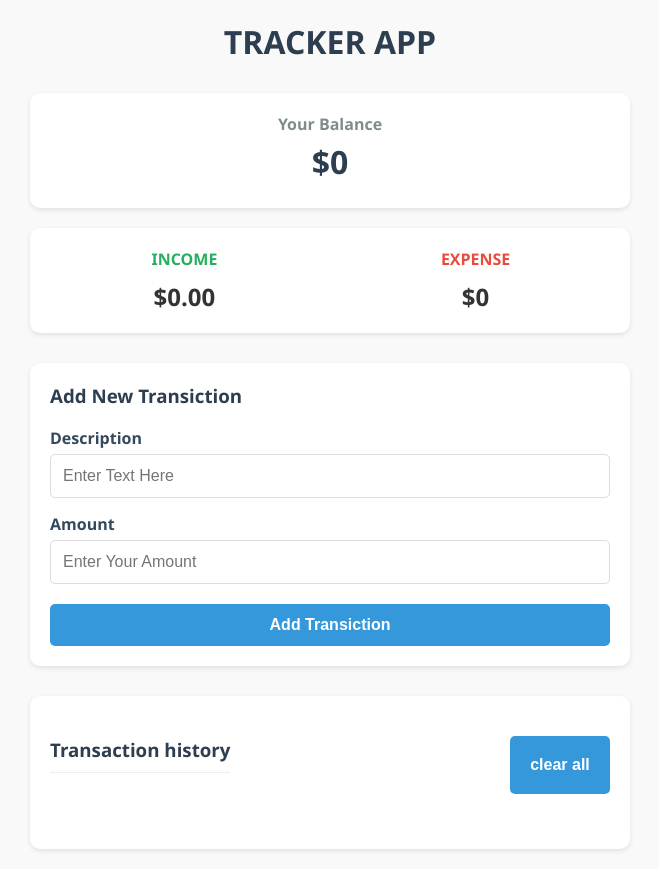
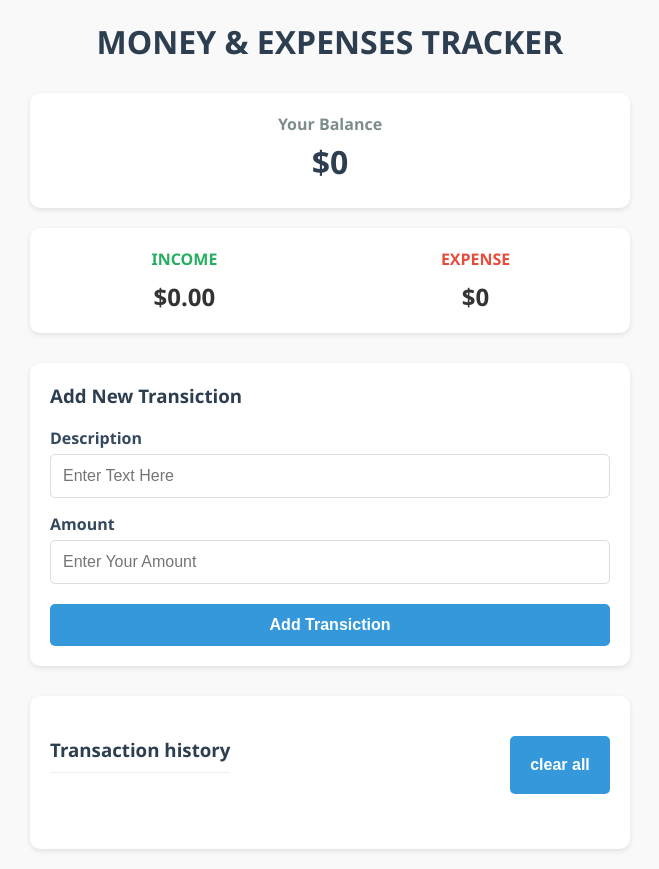
Before and after one commit to Vikk-got/expense-tracker, a plain HTML site: page index.html in a window 1280 px wide. Shown: the whole page, without its empty margins (310-969 px from the left). Drawn offline with Linux system fonts and the light colour scheme.

Commit message:
change heading

```diff
--- a/index.html
+++ b/index.html
@@ -9,7 +9,7 @@
 
 <body>
     <!-- TOTAL AMOUNT -->
-    <h1>TRACKER APP</h1>
+    <h1>MONEY & EXPENSES TRACKER</h1>
     <div class="balance">
         <h3>Your Balance</h3>
         <h2 id="balance">$0.00</h2>
```
